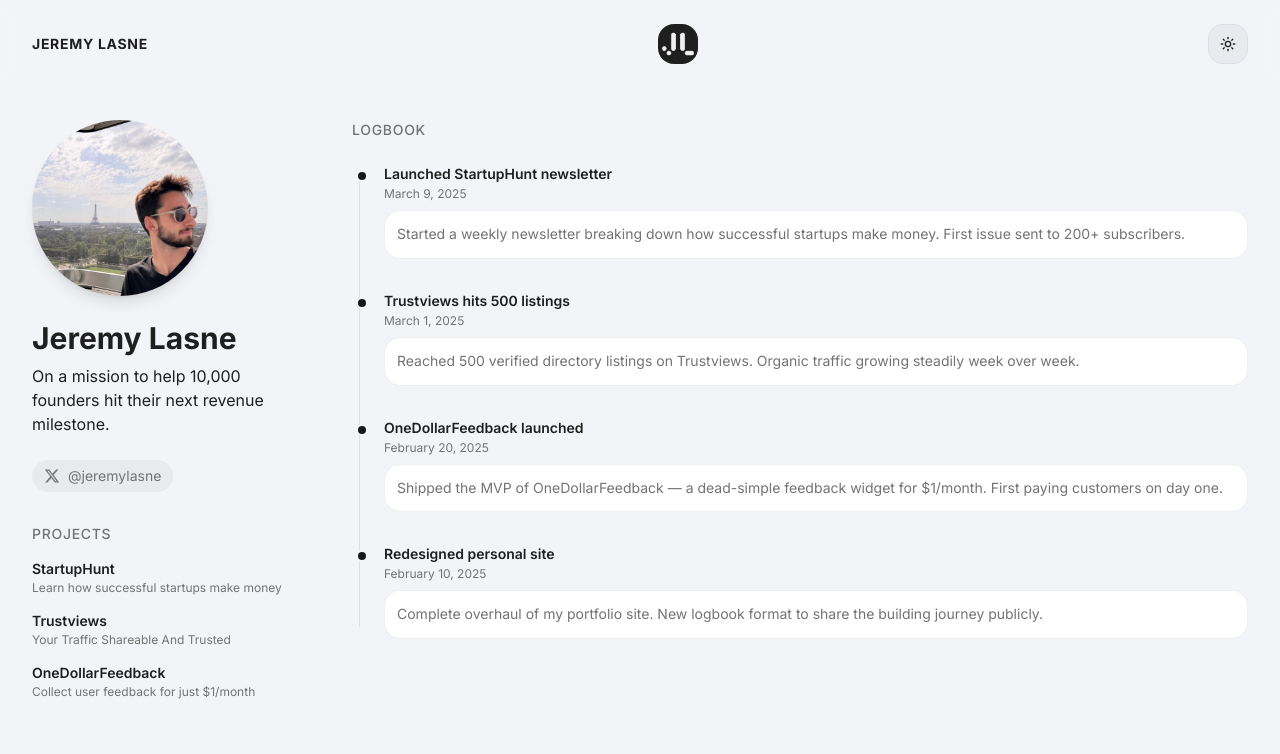
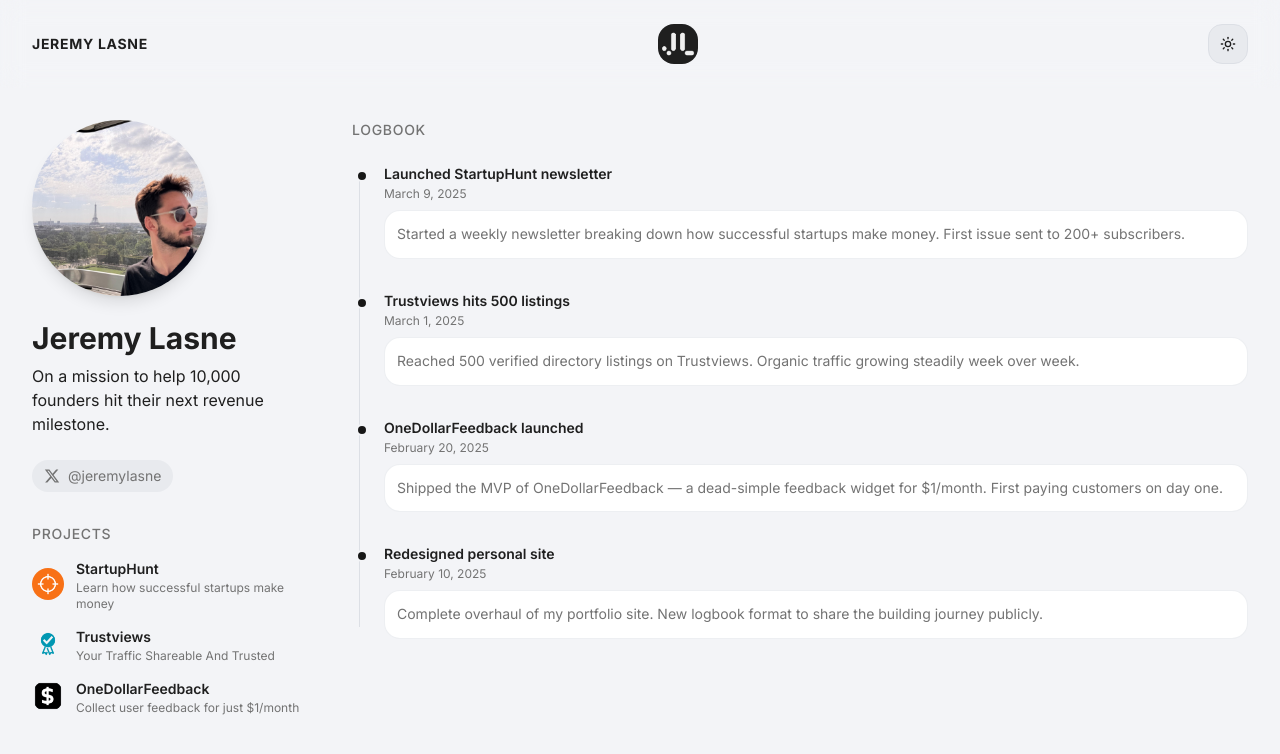
Before and after one commit to jlasne/jeremy-lasne-showcase, a React (Vite) app: page / in a window 1280 px wide. Shown: the top 754 px of the page. Built offline with nearby package versions, Linux system fonts and the light colour scheme.

Commit message:
Add project logos to left panel
Co-authored-by: jlasne <210741742+jlasne@users.noreply.github.com>

```diff
--- a/src/pages/Home.tsx
+++ b/src/pages/Home.tsx
@@ -1,5 +1,8 @@
 import NavBar from "@/components/NavBar";
 import profilePicture from "@/assets/profile-picture-new.jpg";
+import startuphuntLogo from "@/assets/startuphunt-logo.png";
+import trustviewsLogo from "@/assets/trustviews-logo.png";
+import onedollarfeedbackLogo from "@/assets/onedollarfeedback-logo.png";
 import Timeline, { type TimelineEntry } from "@/components/ui/timeline";
 
 const projects = [
@@ -7,16 +10,19 @@ const projects = [
     name: "StartupHunt",
     description: "Learn how successful startups make money",
     url: "https://startuphunt.io",
+    logo: startuphuntLogo,
   },
   {
     name: "Trustviews",
     description: "Your Traffic Shareable And Trusted",
     url: "https://trustviews.io",
+    logo: trustviewsLogo,
   },
   {
     name: "OneDollarFeedback",
     description: "Collect user feedback for just $1/month",
     url: "https://onedollarfeedback.com",
+    logo: onedollarfeedbackLogo,
   },
 ];
 
@@ -54,9 +60,9 @@ const Home = () => {
 
       <div className="max-w-7xl mx-auto px-6 md:px-8 pt-[100px] md:pt-[120px] pb-12">
         <div className="grid grid-cols-1 lg:grid-cols-12 gap-10 lg:gap-16">
-          {/* Left Column - Profile & Projects */}
+          {/* Left Column - Profile & Projects (fixed) */}
           <div className="lg:col-span-4 xl:col-span-3">
-            <div className="lg:sticky lg:top-[120px]">
+            <div className="lg:fixed lg:top-[120px] lg:w-[calc((100vw-theme(maxWidth.7xl))/2+theme(maxWidth.7xl)*3/12-2rem)] xl:w-[calc((100vw-theme(maxWidth.7xl))/2+theme(maxWidth.7xl)*3/12-2rem)] lg:max-w-[280px]">
               {/* Profile Picture */}
               <div className="mb-6">
                 <img
@@ -102,12 +108,19 @@ const Home = () => {
                       href={project.url}
                       target="_blank"
                       rel="noopener noreferrer"
-                      className="block group"
+                      className="flex items-center gap-3 group"
                     >
-                      <span className="text-sm font-semibold text-foreground group-hover:text-primary transition-colors">
-                        {project.name}
-                      </span>
-                      <p className="text-xs text-muted-foreground">{project.description}</p>
+                      <img
+                        src={project.logo}
+                        alt={`${project.name} logo`}
+                        className="w-8 h-8 rounded-lg object-cover flex-shrink-0"
+                      />
+                      <div>
+                        <span className="text-sm font-semibold text-foreground group-hover:text-primary transition-colors">
+                          {project.name}
+                        </span>
+                        <p className="text-xs text-muted-foreground">{project.description}</p>
+                      </div>
                     </a>
                   ))}
                 </div>
```
